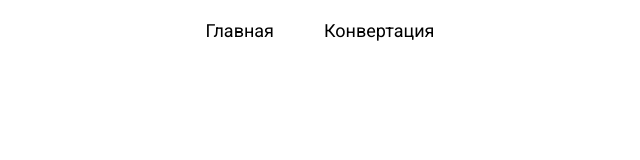
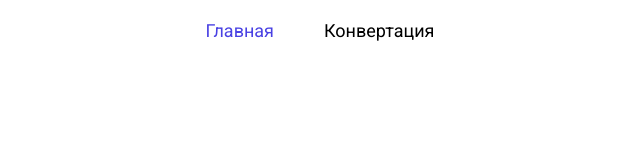
Before and after one commit to 24Skynet24/converter, a Vue app: page / in a window 1280 px wide. Shown: the top 160 px of the page, without its empty margins (320-960 px from the left). Built offline with nearby package versions, Linux system fonts and the light colour scheme.

Commit message:
add active-class

```diff
--- a/src/components/HeaderCmp.vue
+++ b/src/components/HeaderCmp.vue
@@ -4,8 +4,8 @@
 
 <template>
   <header class="flex-center">
-    <router-link to="/" exact>Главная</router-link>
-    <router-link to="/convert" exact>Конвертация</router-link>
+    <router-link to="/" exact active-class="link">Главная</router-link>
+    <router-link to="/convert" exact active-class="link">Конвертация</router-link>
   </header>
 </template>
 
@@ -23,6 +23,10 @@ header {
       color: #4941e3;
     }
   }
+
+  .link {
+    color: #4941e3;
+  }
 }
 
 </style>
```
